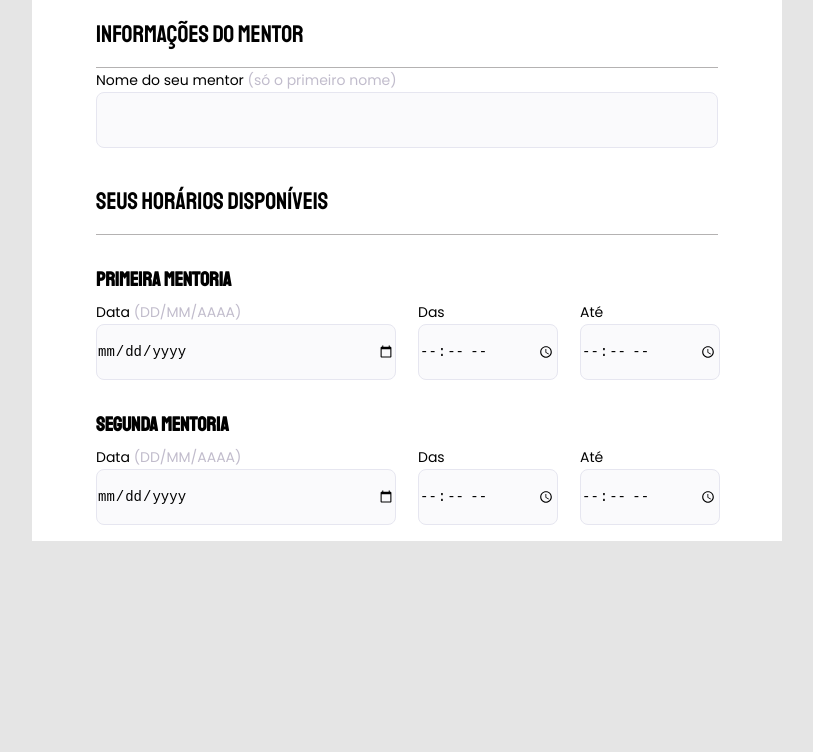
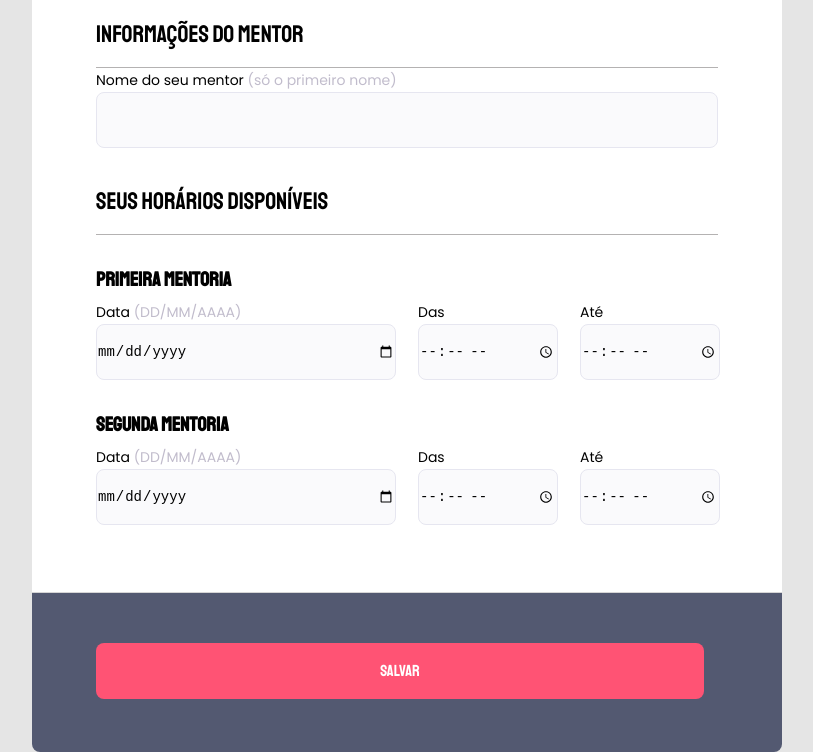
Before and after one commit to AlineHoshino/Rocketseat_study, a plain HTML site: page Project03_recreate_form/index.html in a window 1280 px wide. Shown: the part 740-1492 px from the top of the page, without its empty margins (233-1046 px from the left). Before the commit the page ends 1281 px from the top, so only its background shows below. Drawn offline with Linux system fonts and the light colour scheme.

Commit message:
feat: finish challange recreate form

```diff
--- a/Project03_recreate_form/index.html
+++ b/Project03_recreate_form/index.html
@@ -22,7 +22,7 @@
           agendar a sua mentoria
         </p>
       </header>
-      <form>
+      <form id="my-form">
         <fieldset>
           <div class="fieldset-wrapper">
             <legend>Informações pessoais</legend>
@@ -100,6 +100,9 @@
           </div>
         </fieldset>
       </form>
+      <footer>
+        <button type="submit" form="my-form">SALVAR</button>
+      </footer>
     </div>
   </body>
 </html>
--- a/Project03_recreate_form/style.css
+++ b/Project03_recreate_form/style.css
@@ -49,7 +49,7 @@ form {
    background-color: white;
    margin-top: 38px;
    border-radius: 8px 8px 0 0;
-
+    height: 1034px;
 }
 
 fieldset {
@@ -155,3 +155,25 @@ h2{
 #div-mentoria-2{
     margin-top:8px;
 }
+
+footer {
+    background: #535971;
+    height: 160px;
+    display: flex;
+    flex-direction: column;
+    padding: 50px 64px;
+    border-top: 1px solid #D6D6D6;
+    border-radius: 0 0 8px 8px;
+  }
+
+  footer button {
+    height: 56px;
+    width:608px;
+    background: #FF5374;
+    border: 0;
+    border-radius: 8px;
+    font-family: 'Staatliches', cursive;
+    font-size: 16px;
+    line-height: 26px;
+    color: #FFFFFF;
+  }
```
